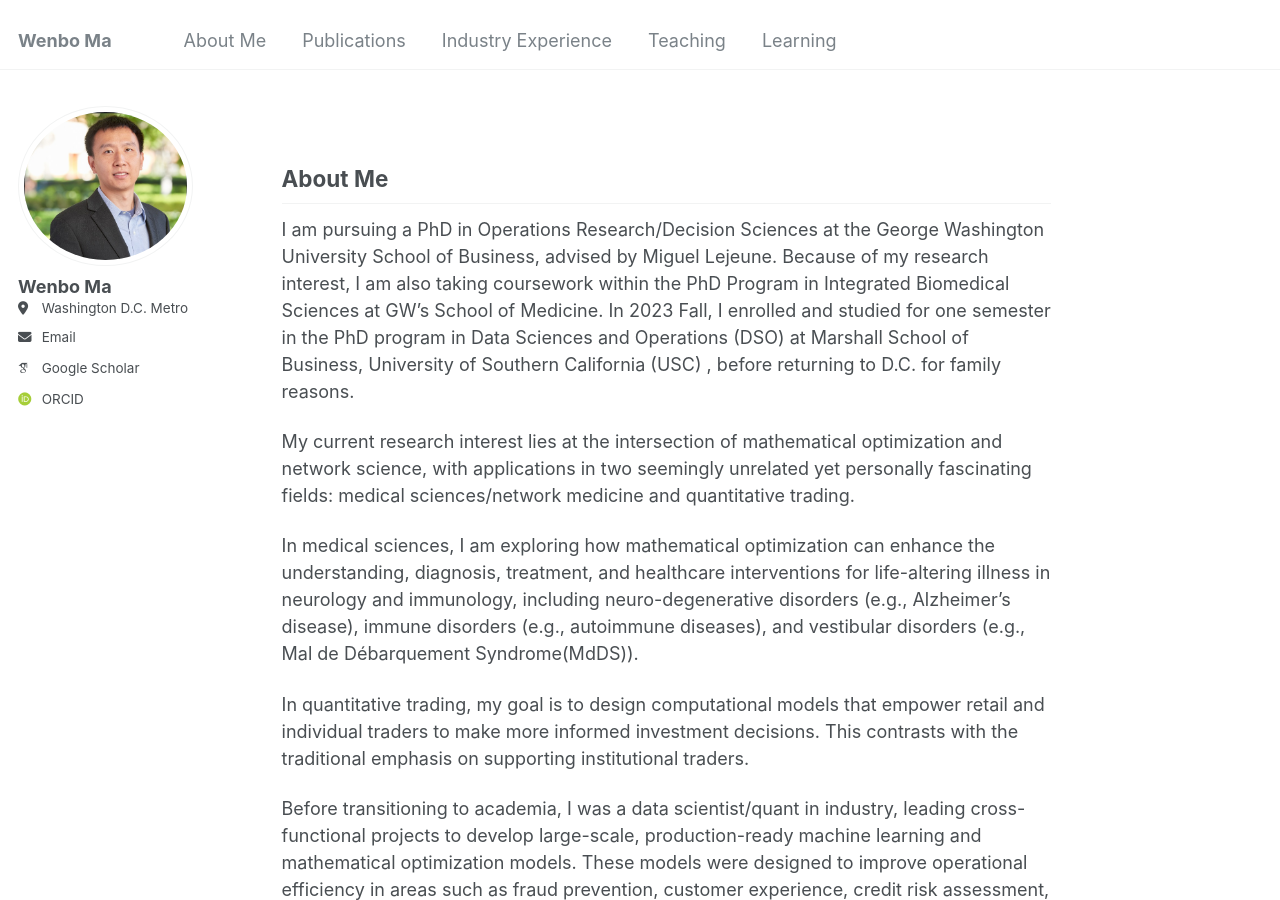
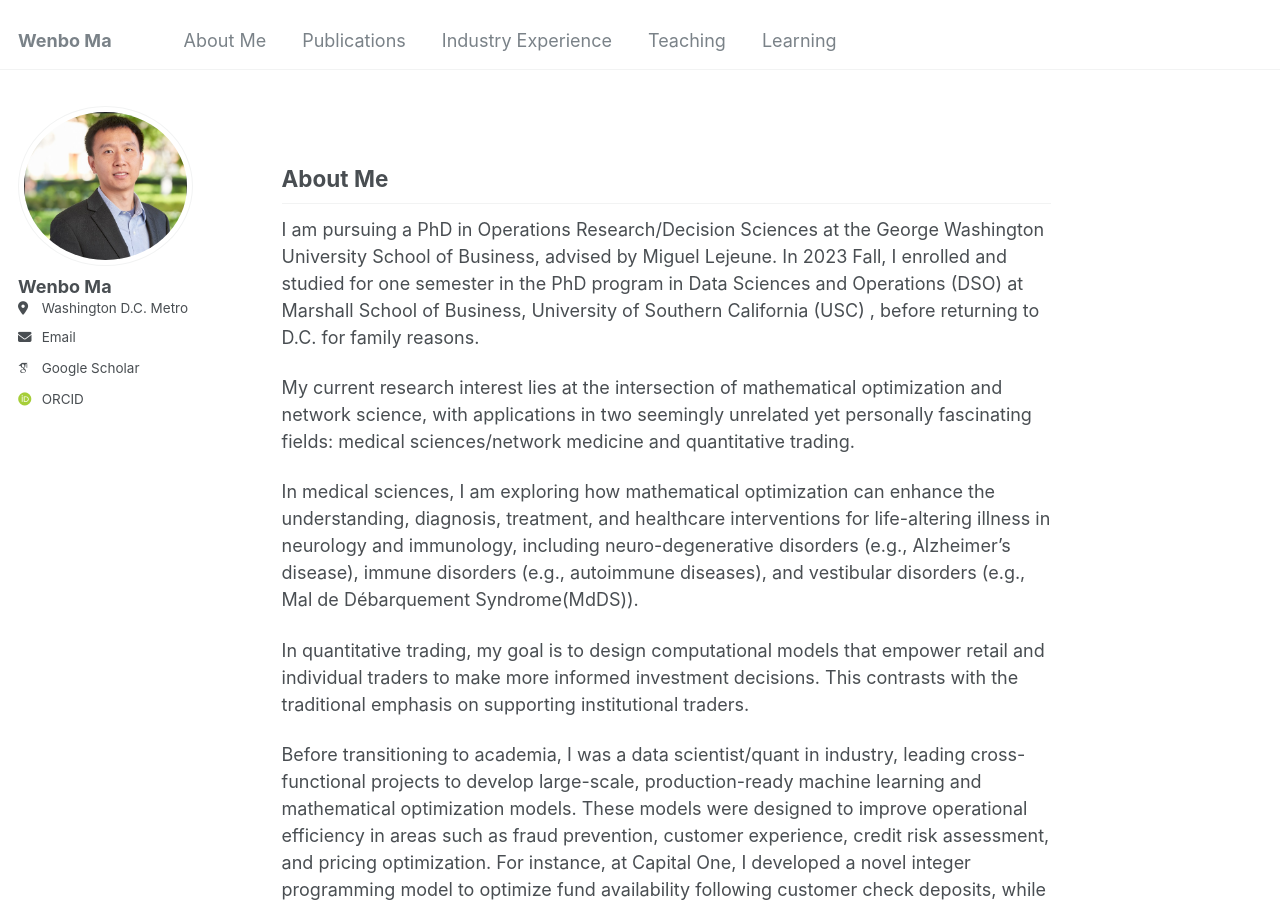
Before and after one commit to wenbo5565/wenbo5565.github.io, a Jekyll site: the page built from _pages/about.md, in a window 1280 px wide and 900 px high. Built offline with Jekyll 4.4.1, drawn with Linux system fonts in a browser that asks for light colours; some web fonts are replaced.

Commit message:
Update about.md

```diff
--- a/_pages/about.md
+++ b/_pages/about.md
@@ -9,7 +9,7 @@ redirect_from:
 
 ## About Me <a id="about"></a>
 
-I am pursuing a PhD in Operations Research/Decision Sciences at the George Washington University School of Business, advised by Miguel Lejeune. Because of my research interest, I am also taking coursework within the PhD Program in Integrated Biomedical Sciences at GW's School of Medicine. In 2023 Fall, I enrolled and studied for one semester in the PhD program in Data Sciences and Operations (DSO) at Marshall School of Business, University of Southern California (USC) , before returning to D.C. for family reasons.
+I am pursuing a PhD in Operations Research/Decision Sciences at the George Washington University School of Business, advised by Miguel Lejeune. <!-- Because of my research interest, I am also taking coursework within the PhD Program in Integrated Biomedical Sciences at GW's School of Medicine.--> In 2023 Fall, I enrolled and studied for one semester in the PhD program in Data Sciences and Operations (DSO) at Marshall School of Business, University of Southern California (USC) , before returning to D.C. for family reasons.
 
 My current research interest lies at the intersection of mathematical optimization and network science, with applications in two seemingly unrelated yet personally fascinating fields: medical sciences/network medicine and quantitative trading.
 
```
